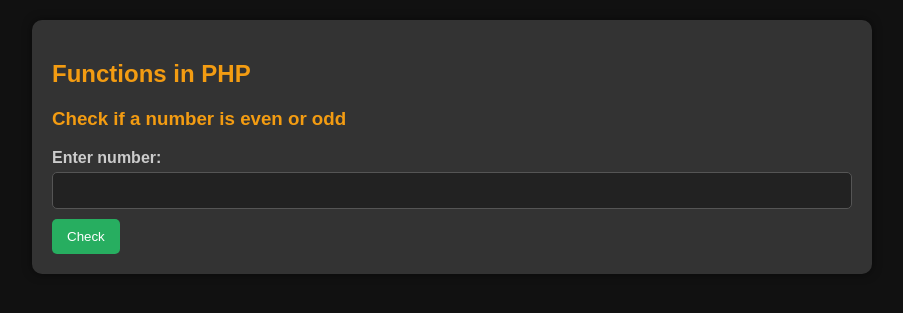
After one commit to itsarman001/Learn_PHP, a PHP site: page /topics/functions.php in a window 1280 px wide. The commit adds this page. Shown: the top 313 px of the page, without its empty margins (188-1091 px from the left). Run offline with PHP 8.4, Linux system fonts and the light colour scheme.

Commit message:
Add Function Lessions

```diff
--- a/index.php
+++ b/index.php
@@ -36,6 +36,7 @@
                     ["Radio Button", "./topics/radio_button.php"],
                     ["Checkboxes", "./topics/checkboxes.php"],
                     ["Cookies", "./topics/cookie.php"],
+                    ["Functions", "./topics/functions.php"]
                 ];
 
                 foreach ($topics as $index => $topic) {
--- /dev/null
+++ b/topics/functions.php
@@ -0,0 +1,32 @@
+<!DOCTYPE html>
+<html lang="en">
+<head>
+  <meta charset="UTF-8">
+  <meta name="viewport" content="width=device-width, initial-scale=1.0">
+  <title>Functions in PHP</title>
+  <link rel="stylesheet" href="../style.css">
+</head>
+<body>
+  <div class="container">
+    <h2>Functions in PHP</h2>
+
+    <h3>Check if a number is even or odd</h3>
+    <form action="" method="POST">
+      <label for="num">Enter number:</label>
+      <input type="number" name="num" id="num">
+      <br>
+      <input type="submit" value="Check" name="checkEven">
+    </form>
+    <?php
+    function isEven(int $num) {
+      return $num % 2 == 0 ? "{$num} is an even number" : "{$num} is an odd number";
+    }
+
+    if (isset($_POST['checkEven'])) {
+      $num = $_POST['num'];
+      echo !empty($num) ? isEven((int)$num) : "Please enter a number.";
+    }
+    ?>
+  </div>
+</body>
+</html>
```
